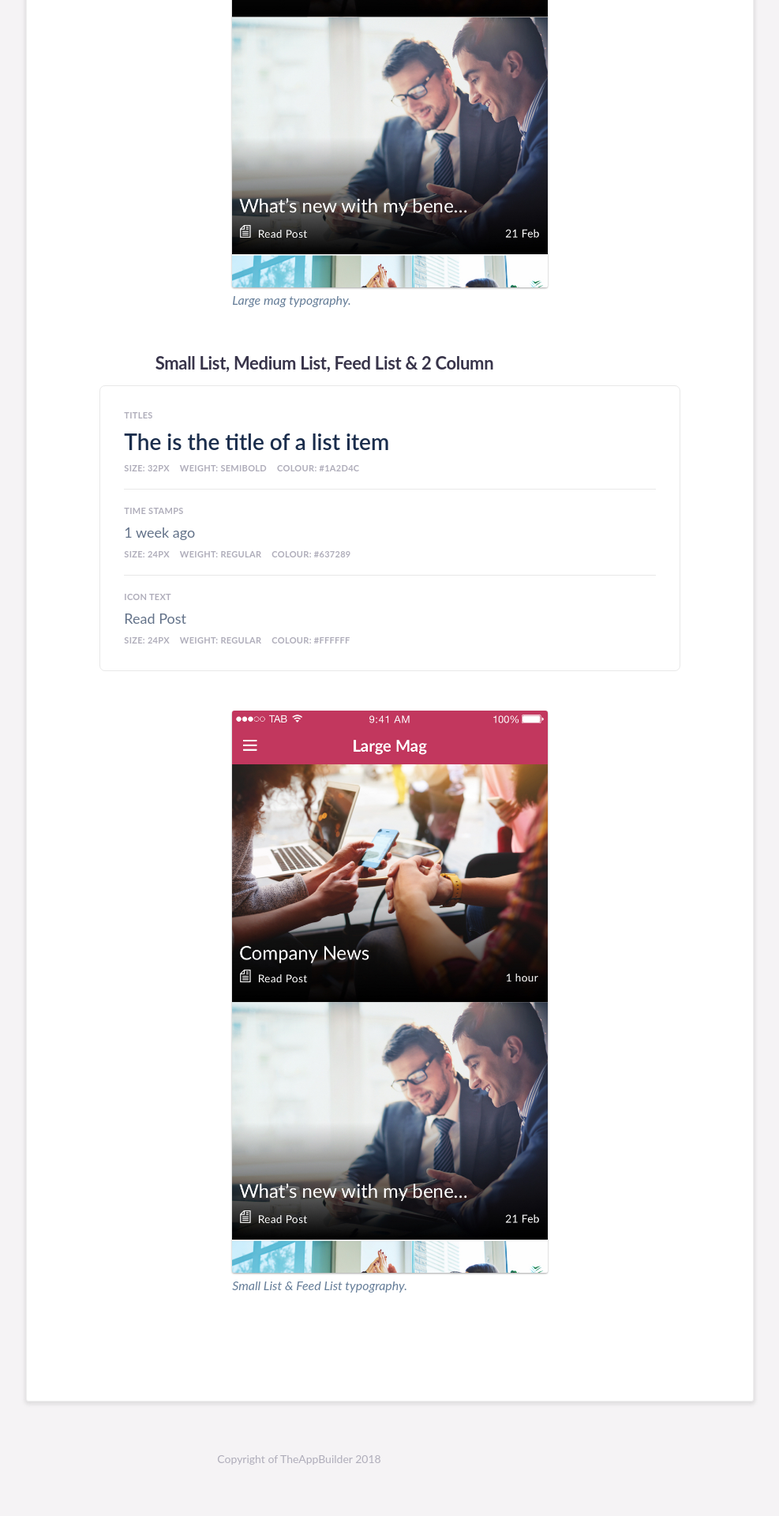
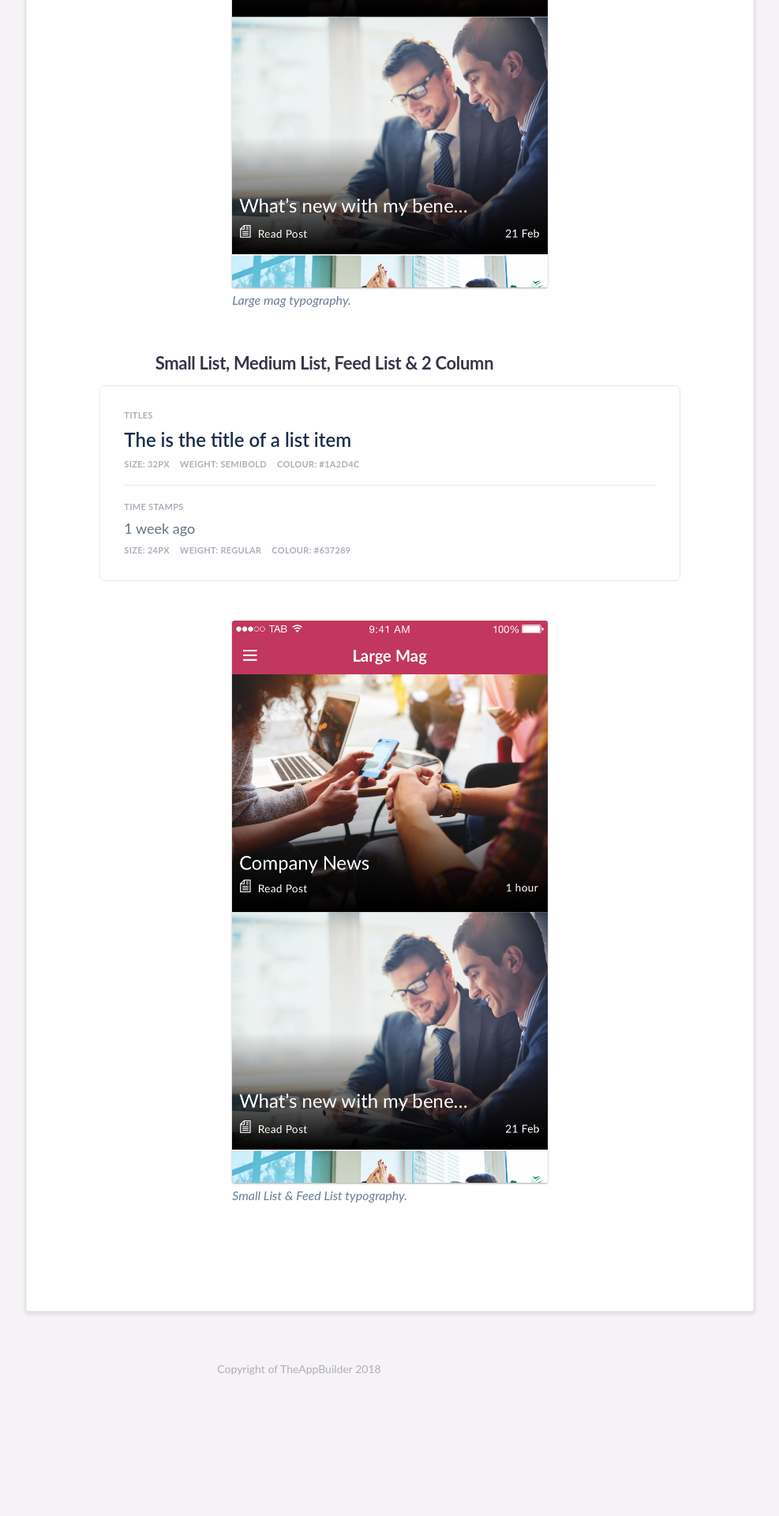
Before and after one commit to TheAppBuilderTeam/tab-pattern-library, a Jekyll site: the page built from native/list-layouts/index.html, in a window 1280 px wide. Shown: the part 2912-4832 px from the top of the page at 79% size, without its empty margins (261-1248 px from the left). Built offline with Jekyll 4.4.1, drawn with Linux system fonts in a browser that asks for light colours; some web fonts are replaced; after the commit the page ends 4718 px from its top, so only the background shows below that.

Commit message:
Removing icon text from table

```diff
--- a/_sass/native/_native_list-layouts.scss
+++ b/_sass/native/_native_list-layouts.scss
@@ -65,7 +65,7 @@
 
 .nativeText--heading4 {
     color: $nativeTitleText;
-    font-size: 28px;
+    font-size: 24px;
     @include latoSemibold;
 }
 
--- a/native/list-layouts/index.html
+++ b/native/list-layouts/index.html
@@ -112,15 +112,6 @@
 			<span>Colour: #637289 </span>
 		</div>
     </li>
-    <li class="type__block">
-		<div class="paragraph--meta paragraph--meta--top">Icon Text</div>
-		<div class="nativeText--heading6">Read Post</div>
-		<div class="paragraph--meta paragraph--meta--bottom">
-			<span>Size: 24px</span>
-			<span>Weight: Regular</span>
-			<span>Colour: #FFFFFF</span>
-		</div>
-    </li>
 </ul>
 <div class="imageContainer imageContainer--one padding__50 large-img">
 	<img src="{{ site.baseurl }}/assets/images/native/large-mag-full.jpg" alt="T" class="last" /img>
```
